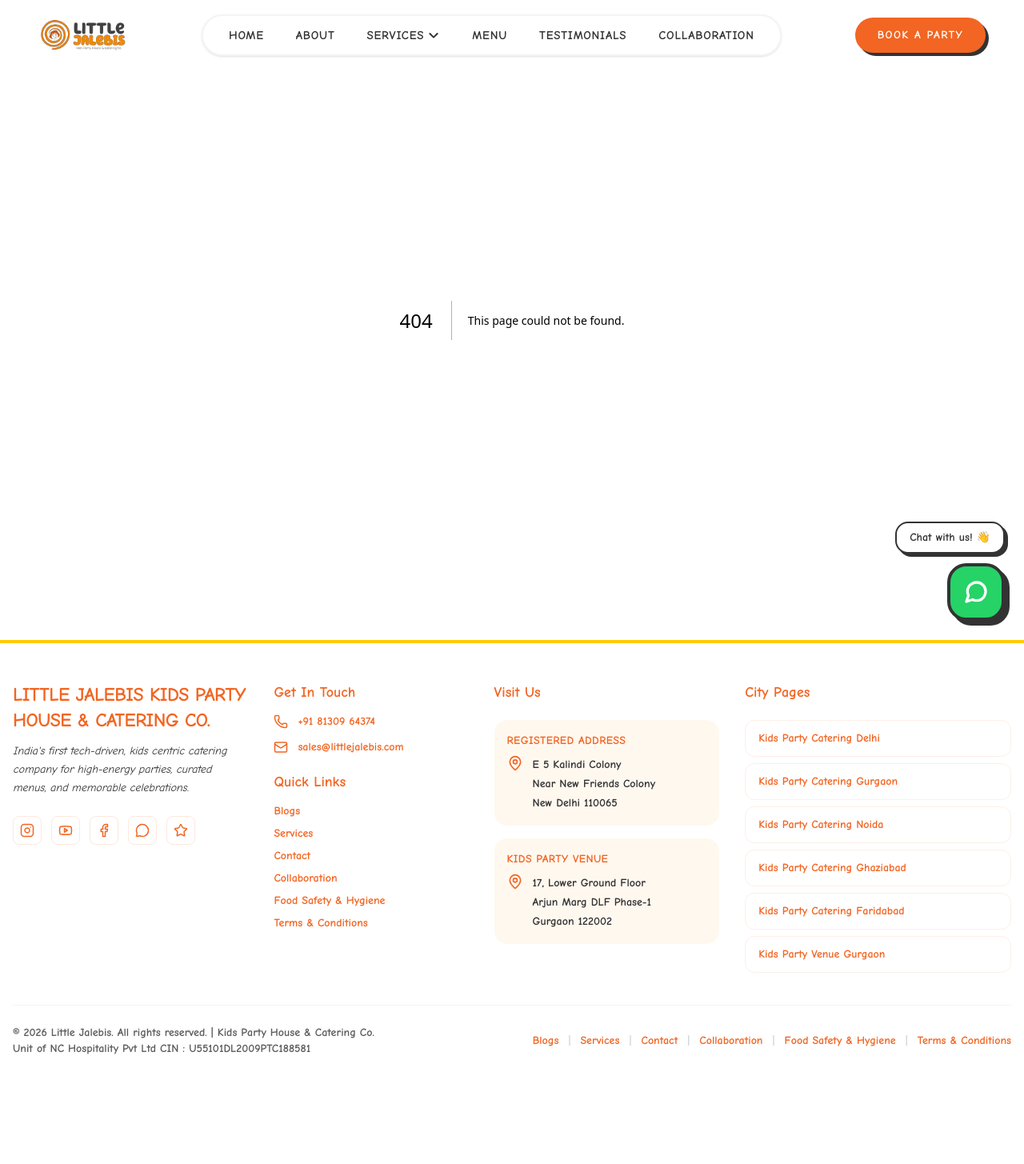
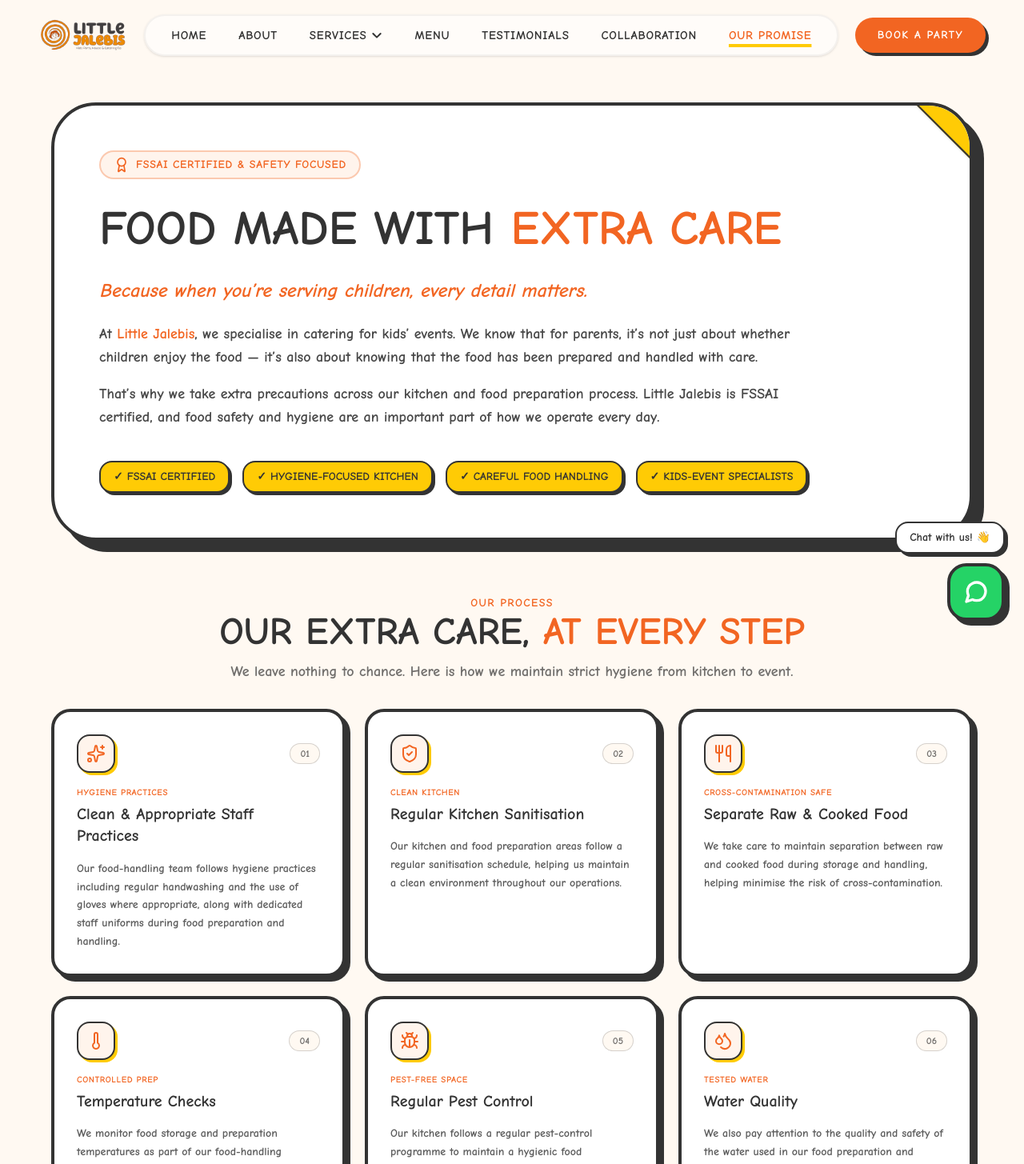
Before and after one commit to Vishwash-chauhan/lj-website, a Next.js app: page /our-promise in a window 1280 px wide. Before the commit this address had no page. Shown: the top 1455 px of the page at 80% size. Before the commit the page ends 1345 px from the top, so only its background shows below. Built offline with nearby package versions, Linux system fonts and the light colour scheme.

Commit message:
moved the link from footet to nav bar and changed its name

```diff
--- a/app/components/Footer.tsx
+++ b/app/components/Footer.tsx
@@ -33,7 +33,6 @@ const footerLinks = [
   { href: '/services', label: 'Services' },
   { href: '/contact', label: 'Contact' },
   { href: '/collaboration', label: 'Collaboration' },
-  { href: '/food-safety', label: 'Food Safety & Hygiene' },
   { href: '/terms&conditions', label: 'Terms & Conditions' },
 ];
 
--- a/app/components/Navbar.tsx
+++ b/app/components/Navbar.tsx
@@ -142,6 +142,7 @@ const Navbar = () => {
     // { name: 'Contact', href: '/contact' },
     { name: 'Testimonials', href: '/testimonials' },
     { name: 'Collaboration', href: '/collaboration' },
+    { name: 'Our Promise', href: '/our-promise' },
   ];
 
   const isActiveLink = (href: string) =>
@@ -288,6 +289,7 @@ const Navbar = () => {
           {/* <Link href="/contact" onClick={() => setIsOpen(false)} className="text-[#333333] font-bold text-3xl uppercase tracking-tight">Contact</Link> */}
           <Link href="/testimonials" onClick={() => setIsOpen(false)} className="text-[#333333] font-bold text-3xl uppercase tracking-tight">Testimonials</Link>
           <Link href="/collaboration" onClick={() => setIsOpen(false)} className="text-[#333333] font-bold text-3xl uppercase tracking-tight">Collaboration</Link>
+          <Link href="/our-promise" onClick={() => setIsOpen(false)} className="text-[#333333] font-bold text-3xl uppercase tracking-tight">Our Promise</Link>
 
           <Link
             href="/contact"
--- a/app/food-safety/page.tsx
+++ b/app/our-promise/page.tsx
@@ -2,12 +2,12 @@ import type { Metadata } from 'next'
 import FoodSafetyContent from '../components/FoodSafetyContent'
 
 export const metadata: Metadata = {
-  title: 'Food Safety & Hygiene | Food Made With Extra Care | Little Jalebis',
+  title: 'Our Promise | Food Made With Extra Care | Little Jalebis',
   description:
     'FSSAI certified kids catering with strict hygiene, sanitisation, temperature checks & careful handling for birthday parties & events in Delhi NCR.',
 }
 
-export default function FoodSafetyPage() {
+export default function OurPromisePage() {
   return (
     <main>
       <FoodSafetyContent />
--- a/app/sitemap.ts
+++ b/app/sitemap.ts
@@ -23,7 +23,7 @@ const staticRoutes: Array<{
   { path: '/services/kids-party-catering-gurgaon', changeFrequency: 'weekly', priority: 0.9 },
   { path: getServicePath('venue'), changeFrequency: 'weekly', priority: 0.9 },
   { path: getServicePath('boxes'), changeFrequency: 'weekly', priority: 0.9 },
-  { path: '/food-safety', changeFrequency: 'monthly', priority: 0.8 },
+  { path: '/our-promise', changeFrequency: 'monthly', priority: 0.8 },
 ]
 
 export default function sitemap(): MetadataRoute.Sitemap {
--- a/next.config.ts
+++ b/next.config.ts
@@ -29,6 +29,16 @@ const nextConfig: NextConfig = {
       {
         source: "/services/themed-party-venue",
         destination: "/services/kids-party-venue",
+        permanent: true,
+      },
+      {
+        source: "/food-safety",
+        destination: "/our-promise",
+        permanent: true,
+      },
+      {
+        source: "/standards",
+        destination: "/our-promise",
         permanent: true,
       },
     ];
```
